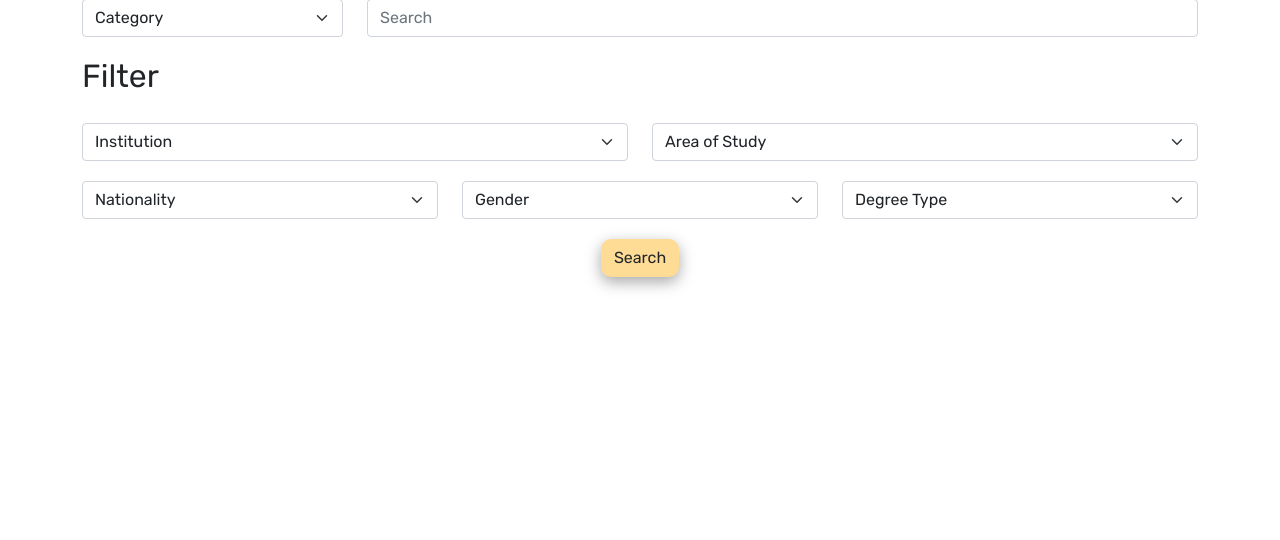
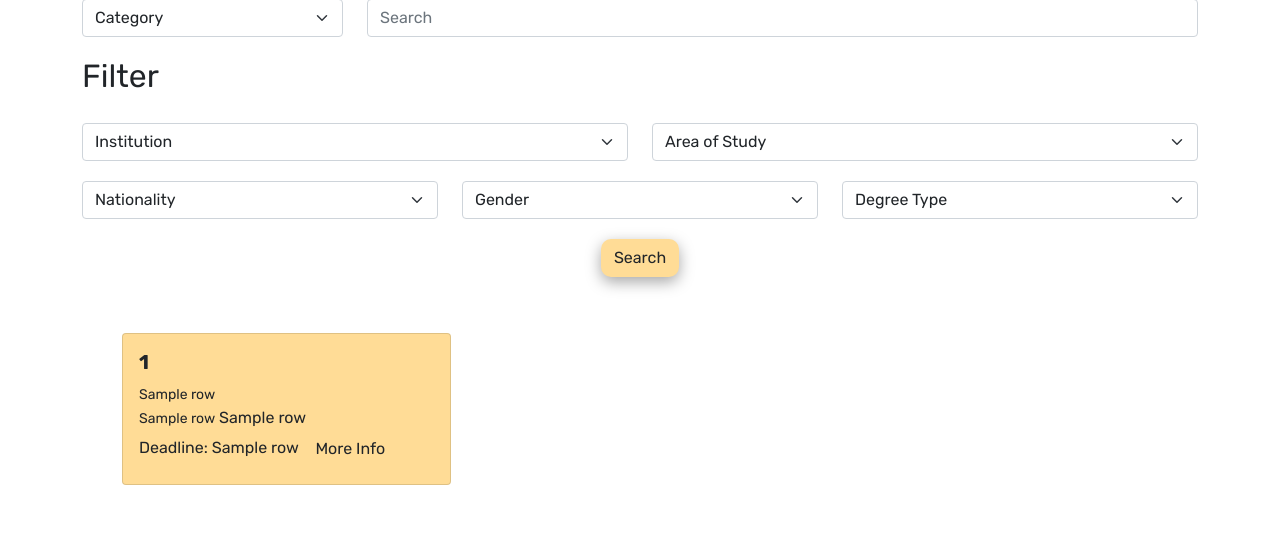
Before and after one commit to otrachea/building-tuition, a Flask app: template prototype/templates/scholarship-search.html in a window 1280 px wide. Shown: the part 191-731 px from the top of the page. Run offline with Flask 2, Linux system fonts and the light colour scheme; the template is opened without the code that fills it: most values are stand-ins (such as "Sample title", 1, 10 or a date in 2020).

Commit message:
card demo

```diff
--- a/prototype/static/css/scholarship-search.css
+++ b/prototype/static/css/scholarship-search.css
@@ -7,3 +7,16 @@
 #search-button button{
     background-color: #FFDC96;
 }
+
+.scholarship-card{
+    margin: 1em 0em 1em 0em;
+    background-color: #FFDC96;
+}
+
+.scholarship-card h5{
+    font-weight: 800;
+}
+
+.scholarship-card h7{
+    font-size: 14px;
+}
--- a/prototype/templates/bursary-search.html
+++ b/prototype/templates/bursary-search.html
@@ -116,7 +116,9 @@
                     </div>
                 </div>
             </form>
+            <div>
 
+            </div>
 
         </div>
 
--- a/prototype/templates/scholarship-search.html
+++ b/prototype/templates/scholarship-search.html
@@ -104,7 +104,7 @@
                             <select name="gender-filter" class="form-select" aria-label="Default select example">
                                 <option value="" selected>Gender</option>
                                 {% for gender in genders %}
-                                <option value="{{gender}}"">{{gender}}</option>
+                                <option value="{{gender}}">{{gender}}</option>
                                 {% endfor %}
                             </select>
                         </div>
@@ -125,9 +125,23 @@
                 </div>
             </form>
 
-            {% for row in rows %}
+            <div class="row" style="padding: 2.5em">
+                {% for row in rows %}
+                <div class="col-md-4">
+                    <div class="card scholarship-card">
+                        <div class="card-body">
+                            <h5 class="card-title">{{row[0]}}</h5>
+                            <h7 class="card-subtitle mb-2">{{row[3]}}</h7><br>
+                            <h7 class="card-subtitle mb-2">{{row[2]}}</h7>
+                            <span class="card-text">{{row[1]}}</span><br>
+                            <span class="card-text">Deadline: {{row[10]}}</span>
+                            <button class="btn btn-default">More Info</button>
+                        </div>
+                    </div>
+                </div>
+                {% endfor %}
+            </div>
 
-            {% endfor %}
 
         </div>
 
--- a/prototype/views.py
+++ b/prototype/views.py
@@ -9,16 +9,13 @@ import os
 
 @app.route("/")
 def home():
-    #Debugging
-    print(load_bursary_options())
-    print(load_scholarship_options())
-
-    return render_template('home.html')
+    return "Home"
 
 @app.route("/scholarship")
 def scholarship():
     options = load_scholarship_options()
-    return render_template('scholarship-search.html',aoss=options[0],institutions=options[1], genders=options[2], nationalities=options[3], degree_types=options[4])
+    rows = list_scholarship()
+    return render_template('scholarship-search.html',aoss=options[0],institutions=options[1], genders=options[2], nationalities=options[3], degree_types=options[4], rows=rows)
 
 @app.route("/bursary")
 def bursary():
@@ -49,7 +46,7 @@ def filter_scholarship_results():
     rows = filter_scholarship(aos, institution, gender, nationality, degree_type)
     print(rows)
 
-    return "Check Terminal"
+    return render_template('scholarship-search.html', rows=rows)
 
 @app.route('/filter_bursary_results', methods = ['POST', 'GET'])
 def filter_bursary_results():
@@ -72,7 +69,7 @@ def filter_bursary_results():
     rows = filter_bursary(aos, institution, nationality, degree_type)
     print(rows)
 
-    return "Check Terminal"
+    return render_template('bursary-search.html', rows=rows)
 
 
 
@@ -244,7 +241,6 @@ def list_bursary():
     return "Rows returned. Check terminal"
 
 #Print all from database to terminal
-@app.route("/list_scholarship")
 def list_scholarship():
     if os.path.isfile("prototype/static/databases/scholarship_database.db"):
         con = sqlite3.connect("prototype/static/databases/scholarship_database.db")
@@ -254,11 +250,9 @@ def list_scholarship():
 
     cur.execute("select * from scholarship")
 
-    rows = cur.fetchall()
-    result = [list(i) for i in rows]
-    print(result)
+    rows = list(cur.fetchall())
 
-    return "Rows returned. Check terminal"
+    return rows
 
 #DEBUG
 @app.route('/filter')
```
Also changed, not shown: prototype/static/css/search.css (line endings or trailing spaces).
